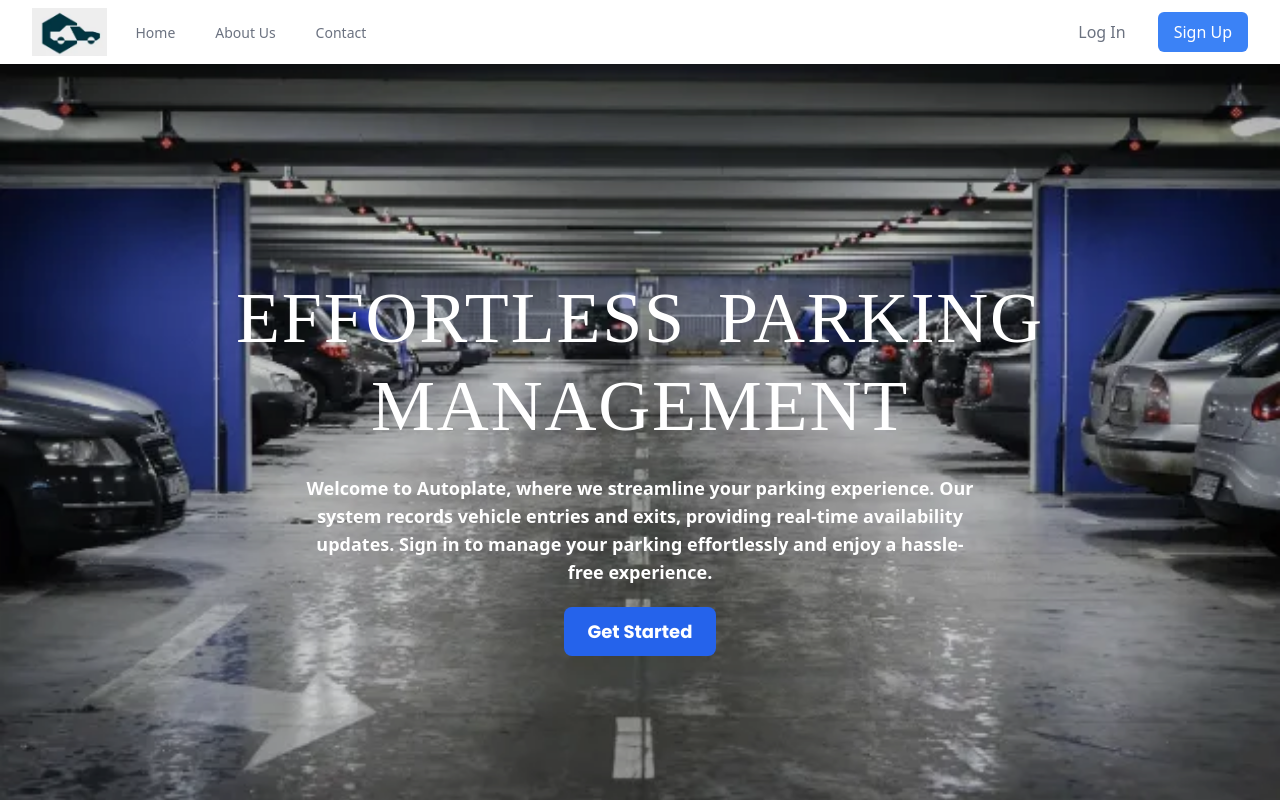
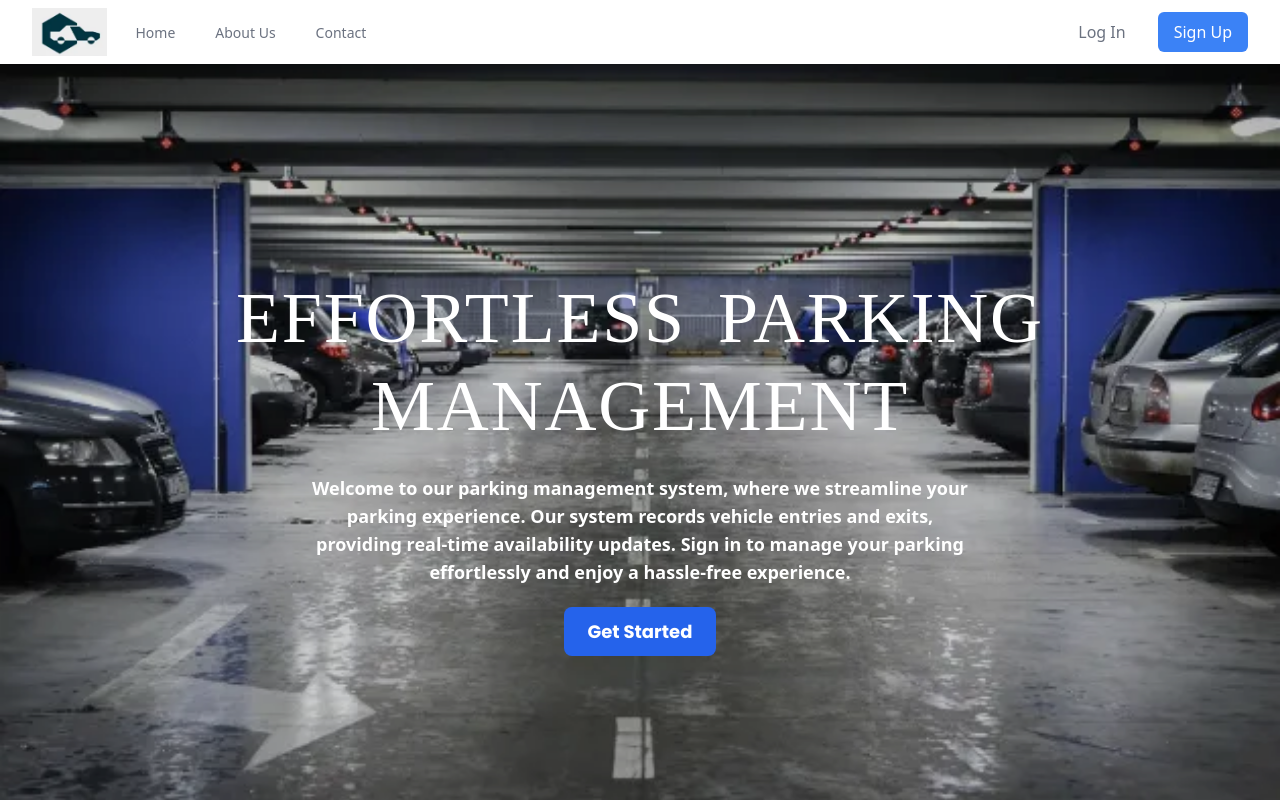
Before and after one commit to Noskathon-Lite/Rocket, a React (Vite) app in the folder Frontend/rocket/: page / in a window 1280 px wide. Shown: the top 800 px of the page. Built offline with nearby package versions, Linux system fonts and the light colour scheme; a web font is replaced by a local one.

Commit message:
Modified Description

```diff
--- a/Frontend/rocket/src/pages/Home.jsx
+++ b/Frontend/rocket/src/pages/Home.jsx
@@ -35,10 +35,10 @@ const Home = () => {
               animate={{ opacity: 1 }}
               transition={{ duration: 0.8, delay: 0.3 }}
             >
-              Welcome to Autoplate, where we streamline your parking experience.
-              Our system records vehicle entries and exits, providing real-time
-              availability updates. Sign in to manage your parking effortlessly
-              and enjoy a hassle-free experience.
+              Welcome to our parking management system, where we streamline your
+              parking experience. Our system records vehicle entries and exits,
+              providing real-time availability updates. Sign in to manage your
+              parking effortlessly and enjoy a hassle-free experience.
             </motion.p>
 
             <motion.div
```
